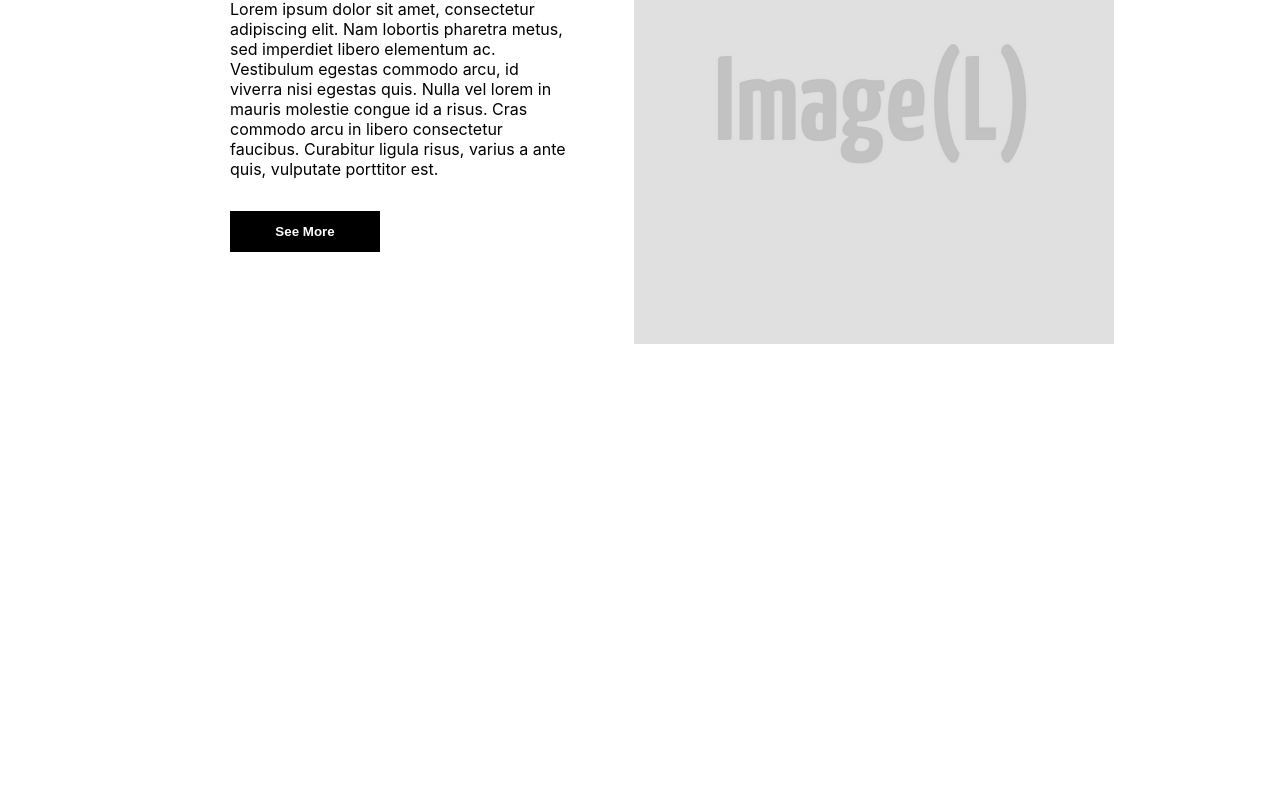
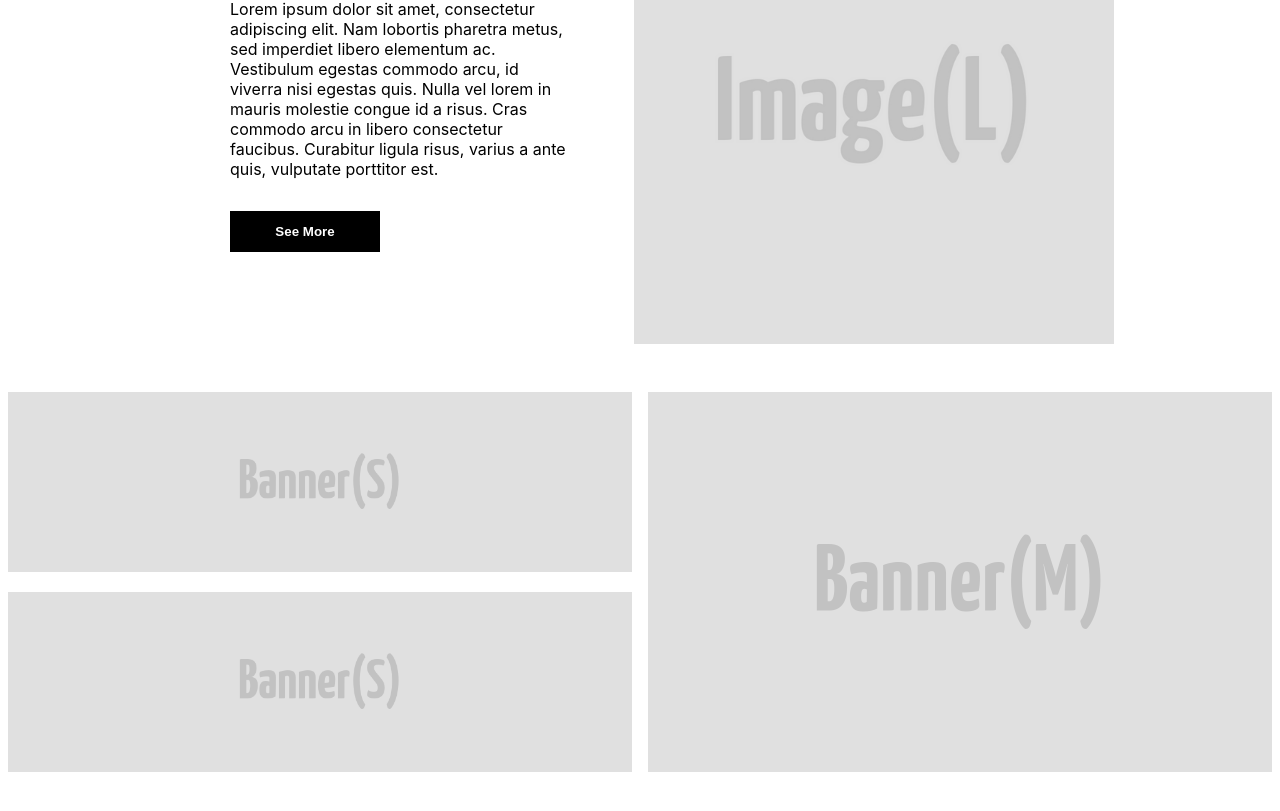
Before and after one commit to danyouknowme/nextjs-assignment-1, a Next.js app: page / in a window 1280 px wide. Shown: the part 1961-2772 px from the top of the page. Before the commit the page ends 2401 px from the top, so only its background shows below. Built offline with nearby package versions, Linux system fonts and the light colour scheme.

Commit message:
complete add components and style promotion-banner

```diff
--- a/pages/index.tsx
+++ b/pages/index.tsx
@@ -67,8 +67,13 @@ const Home: NextPage = () => {
           <SquareImage size='large' />
         </div>
         <div className='promotion-banner'>
-          <div className={'promotion-banner-left'} id={'flex-9'}></div>
-          <div className={'promotion-banner-right'} id={'flex-10'}></div>
+          <div className={'promotion-banner-left'} id={'flex-9'}>
+            <RectBanner size='small' />
+            <RectBanner size='small' />
+          </div>
+          <div className={'promotion-banner-right'} id={'flex-10'}>
+            <RectBanner size='medium' />
+          </div>
         </div>
       </main>
     </div>
--- a/styles/globals.css
+++ b/styles/globals.css
@@ -164,7 +164,7 @@ button {
 #flex-5 {
   display: flex;
   align-items: center;
-  justify-content: space-around;
+  justify-content: space-between;
   flex-wrap: wrap;
 }
 
@@ -186,9 +186,20 @@ button {
 }
 
 #flex-9 {
+  width: 50%;
+  display: flex;
+  flex-direction: column;
+  justify-content: space-between;
 }
 
 #flex-10 {
+  width: 50%;
+  display: flex;
+}
+
+#flex-9 > *,
+#flex-10 > * {
+  width: 100% !important;
 }
 
 @media screen and (max-width: 1200px) {
```
